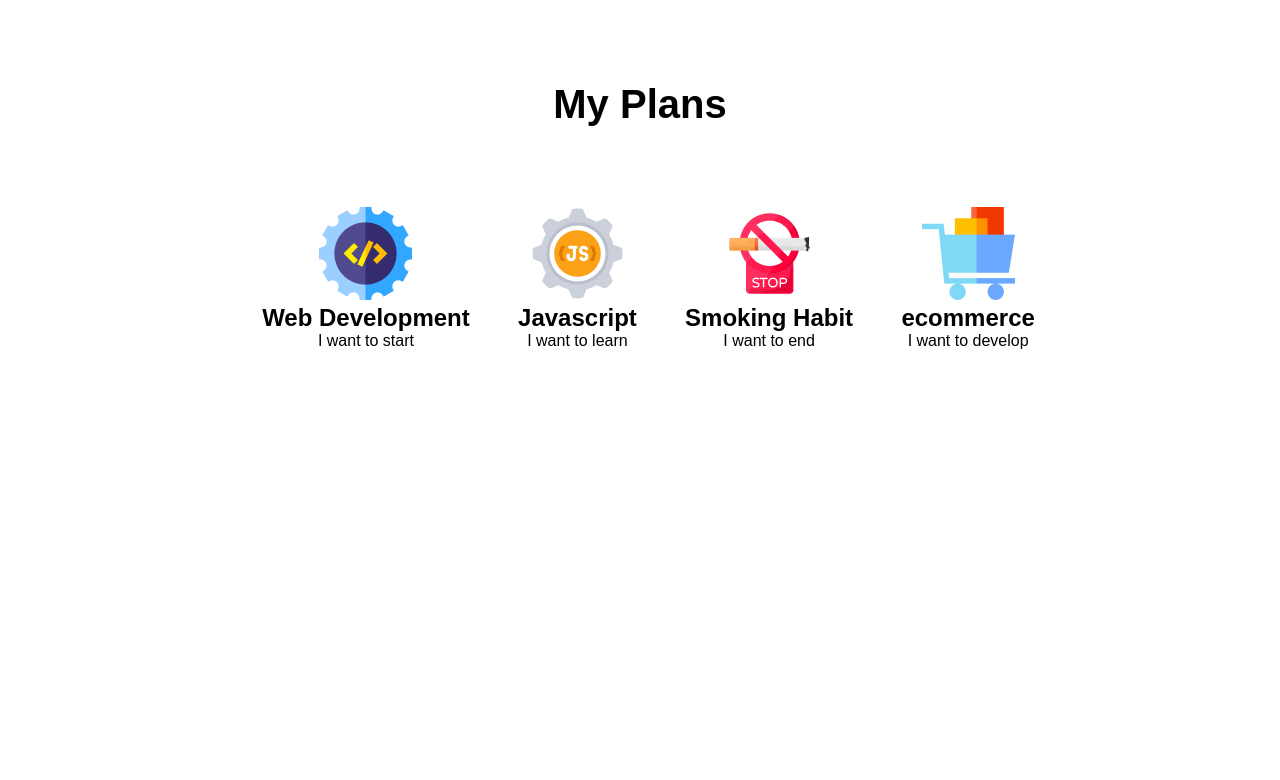
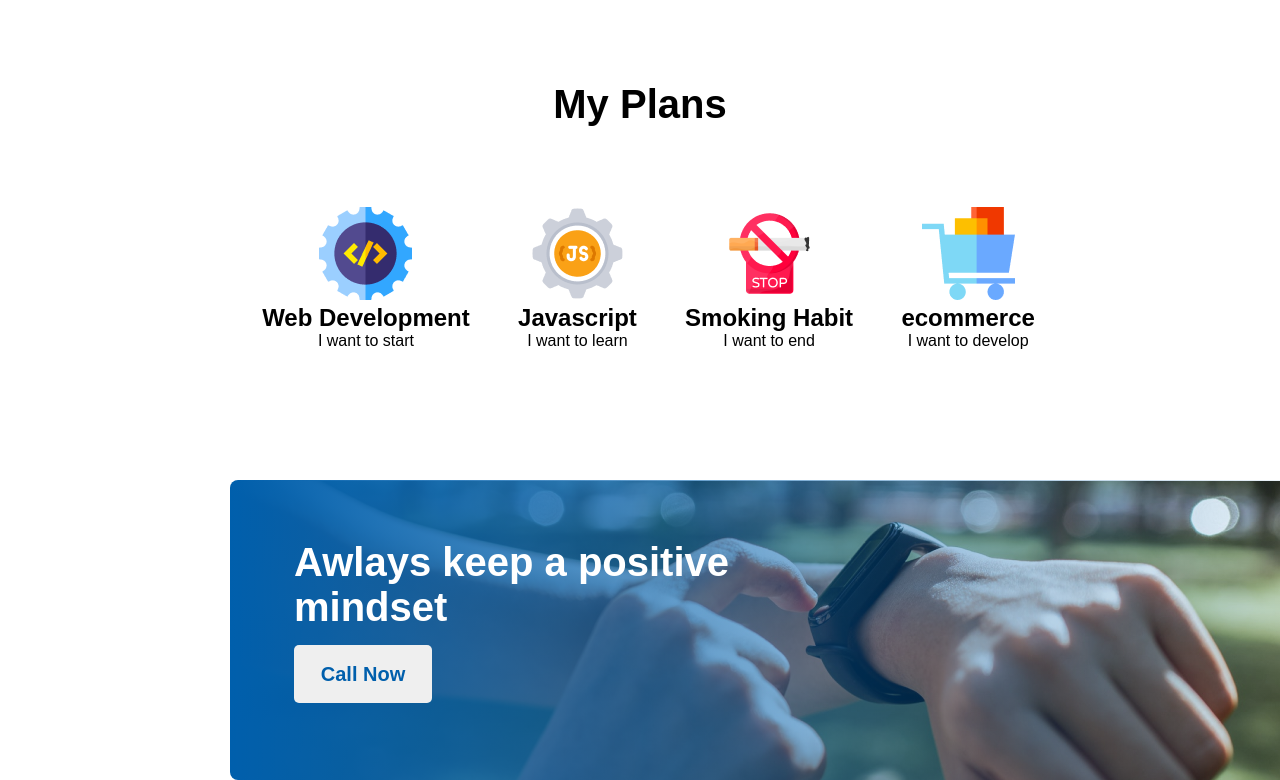
Before and after one commit to Zihadx/first-assignment, a plain HTML site: page index.html in a window 1280 px wide. Shown: the part 1665-2445 px from the top of the page. Before the commit the page ends 2015 px from the top, so only its background shows below. Drawn offline with Linux system fonts and the light colour scheme.

Commit message:
hard content

```diff
--- a/index.html
+++ b/index.html
@@ -65,5 +65,11 @@
     </div>
   </div>
   <!-- ------------added images----------- -->
+  <div id="image-bg">
+   <div class="add-image">
+    <h2 class="minset">Awlays keep a positive mindset</h2>
+    <button class="btn-primary">Call Now</button>
+   </div>
+  </div>
 </body>
 </html>
--- a/style.css
+++ b/style.css
@@ -89,3 +89,25 @@ ul{
     padding-left: 238px;
     padding-right: 221px;
 }
+/* ------------------add image style------------------- */
+.add-image{
+   padding-left: 64px;
+   padding-top: 60px;
+   padding-right: 617px;
+   padding-bottom: 60px;
+}
+.minset{
+    font-weight: 700;
+    font-size: 40px;
+    color: #ffff;
+}
+#image-bg{
+    background-image: linear-gradient(90deg, #005FAC 0%, rgba(0, 95, 172, 0) 100%), url(images/watch.png);
+    background-repeat: no-repeat;
+    width:1140px;
+    height: 300px;
+    margin-left: 230px;
+    margin-right: 230px;
+    margin-top: 130px;
+    border-radius: 8px;
+}
```
